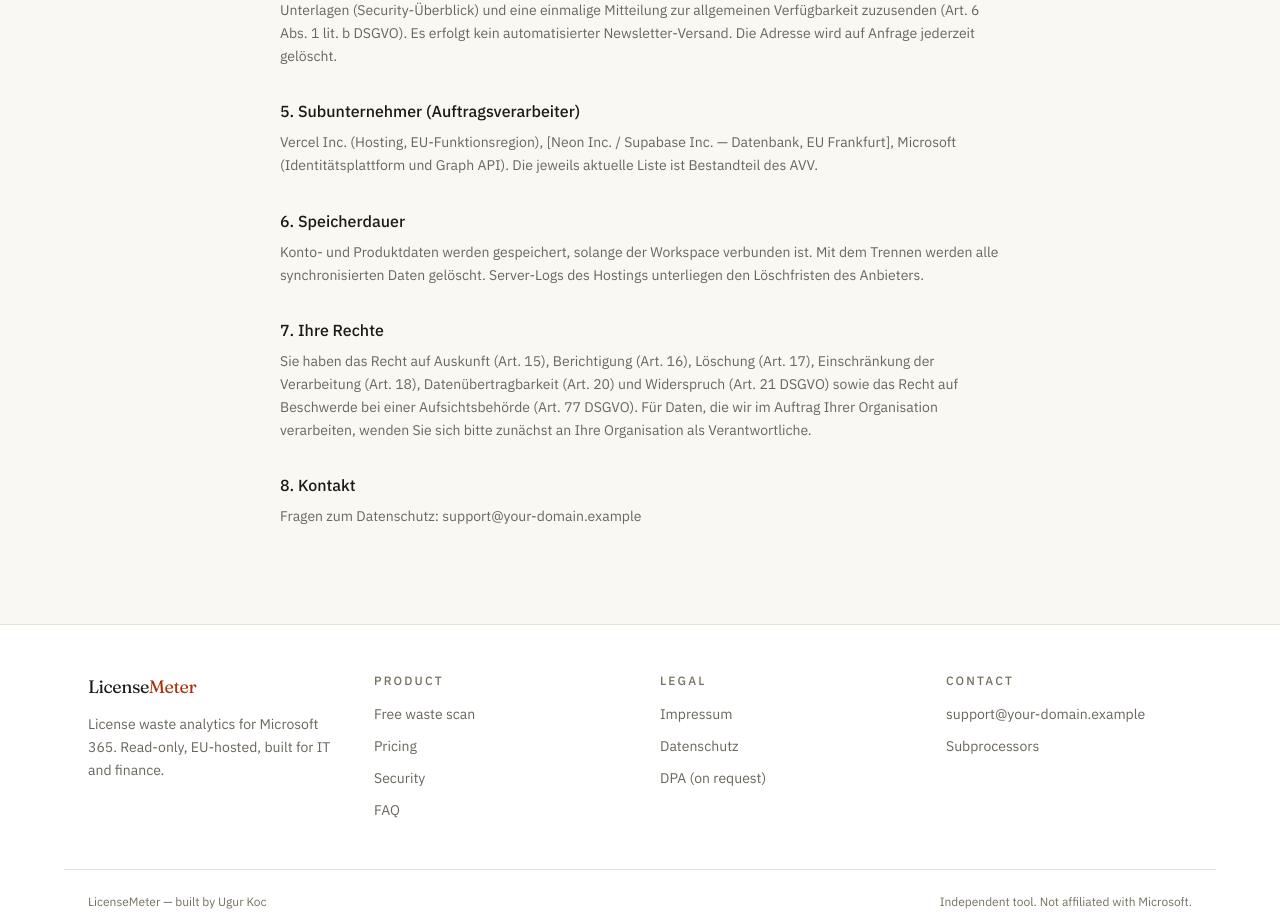
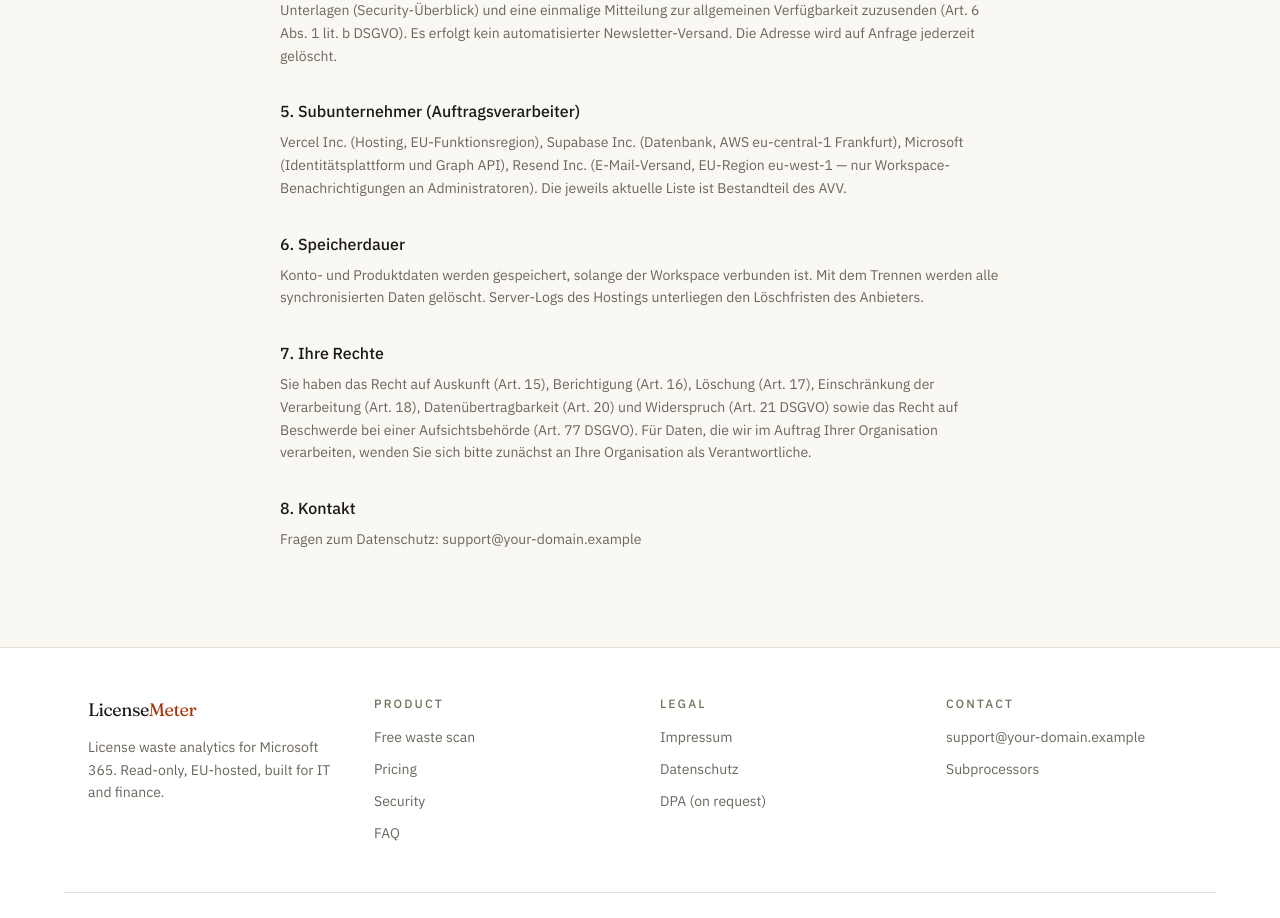
Before and after one commit to owime/licensemeter-website, a Next.js app: page /datenschutz in a window 1280 px wide. Shown: the part 1073-1991 px from the top of the page. Built offline with nearby package versions, Linux system fonts and the light colour scheme; no server answers.

Commit message:
Activate email: Resend subprocessor note in Datenschutz

```diff
--- a/src/app/(marketing)/datenschutz/page.tsx
+++ b/src/app/(marketing)/datenschutz/page.tsx
@@ -109,9 +109,11 @@ export default function DatenschutzPage() {
 
       <Section title="5. Subunternehmer (Auftragsverarbeiter)">
         <p>
-          Vercel Inc. (Hosting, EU-Funktionsregion), [Neon Inc. / Supabase
-          Inc. — Datenbank, EU Frankfurt], Microsoft (Identitätsplattform und
-          Graph API). Die jeweils aktuelle Liste ist Bestandteil des AVV.
+          Vercel Inc. (Hosting, EU-Funktionsregion), Supabase Inc. (Datenbank,
+          AWS eu-central-1 Frankfurt), Microsoft (Identitätsplattform und
+          Graph API), Resend Inc. (E-Mail-Versand, EU-Region eu-west-1 — nur
+          Workspace-Benachrichtigungen an Administratoren). Die jeweils
+          aktuelle Liste ist Bestandteil des AVV.
         </p>
       </Section>
 
```
